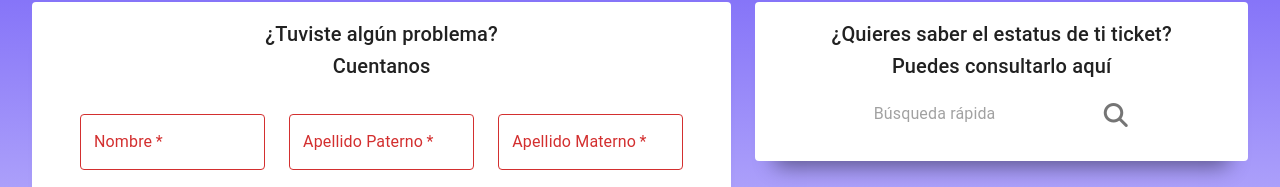
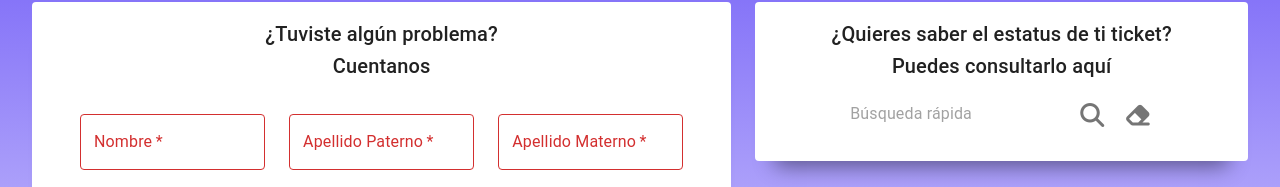
Before and after one commit to cofy43/tickets-services-front, a React (Create React App) app: page / in a window 1280 px wide. Shown: the part 195-382 px from the top of the page. Built offline with nearby package versions, Linux system fonts and the light colour scheme.

Commit message:
add erase search

```diff
--- a/public/env.js
+++ b/public/env.js
@@ -5,15 +5,15 @@ window.env = {
   "NODE": "/Users/martinfelipeespinalcruces/.nvm/versions/node/v16.15.0/bin/node",
   "INIT_CWD": "/Users/martinfelipeespinalcruces/Documents/Proyectos/TicketsServices/front",
   "NVM_CD_FLAGS": "-q",
+  "SHELL": "/bin/zsh",
   "TERM": "xterm-256color",
-  "SHELL": "/bin/zsh",
   "npm_config_metrics_registry": "https://registry.npmjs.org/",
   "HOMEBREW_REPOSITORY": "/opt/homebrew",
   "TMPDIR": "/var/folders/ms/7nnqh60s0js9gkntygw0kzx40000gn/T/",
   "npm_config_global_prefix": "/Users/martinfelipeespinalcruces/.nvm/versions/node/v16.15.0",
   "TERM_PROGRAM_VERSION": "445",
   "COLOR": "1",
-  "TERM_SESSION_ID": "53628281-B33B-42F2-83F8-FB5EAFCECCDD",
+  "TERM_SESSION_ID": "4CDBD015-2D07-4A43-958B-445EA7C8F561",
   "npm_config_noproxy": "",
   "npm_config_local_prefix": "/Users/martinfelipeespinalcruces/Documents/Proyectos/TicketsServices/front",
   "ZSH": "/Users/martinfelipeespinalcruces/.oh-my-zsh",
@@ -40,8 +40,8 @@ window.env = {
   "npm_config_node_gyp": "/Users/martinfelipeespinalcruces/.nvm/versions/node/v16.15.0/lib/node_modules/npm/node_modules/node-gyp/bin/node-gyp.js",
   "npm_package_version": "0.1.0",
   "XPC_SERVICE_NAME": "0",
+  "SHLVL": "2",
   "HOME": "/Users/martinfelipeespinalcruces",
-  "SHLVL": "2",
   "HOMEBREW_PREFIX": "/opt/homebrew",
   "npm_config_cache": "/Users/martinfelipeespinalcruces/.npm",
   "LESS": "-R",
--- a/src/routes/home.jsx
+++ b/src/routes/home.jsx
@@ -102,6 +102,12 @@ export default function Home() {
     return moment(dateString).format('DD/MM/YYYY');
   }
 
+  function clearSearch() {
+    setSearch("");
+    setData(null);
+    setTicketFouned(false);
+  }
+
   return (
     <>
       <Grid
@@ -191,6 +197,7 @@ export default function Home() {
               </Typography>
               <Typography variant="h6">Puedes consultarlo aquí</Typography>
               <InputBase
+                value={search}
                 sx={{ ml: 1, flex: 1, mt: 2 }}
                 placeholder="Búsqueda rápida"
                 inputProps={{ "aria-label": "search" }}
@@ -202,6 +209,13 @@ export default function Home() {
                 aria-label="search"
               >
                 <i class="fa-solid fa-magnifying-glass"></i>
+              </IconButton>
+              <IconButton
+                onClick={() => clearSearch()}
+                sx={{ p: "10px" }}
+                aria-label="clear-search"
+              >
+                <i class="fa-solid fa-eraser"></i>
               </IconButton>
               {ticketFouned && (
                 <Grid container rowSpacing={3.2}>
```
